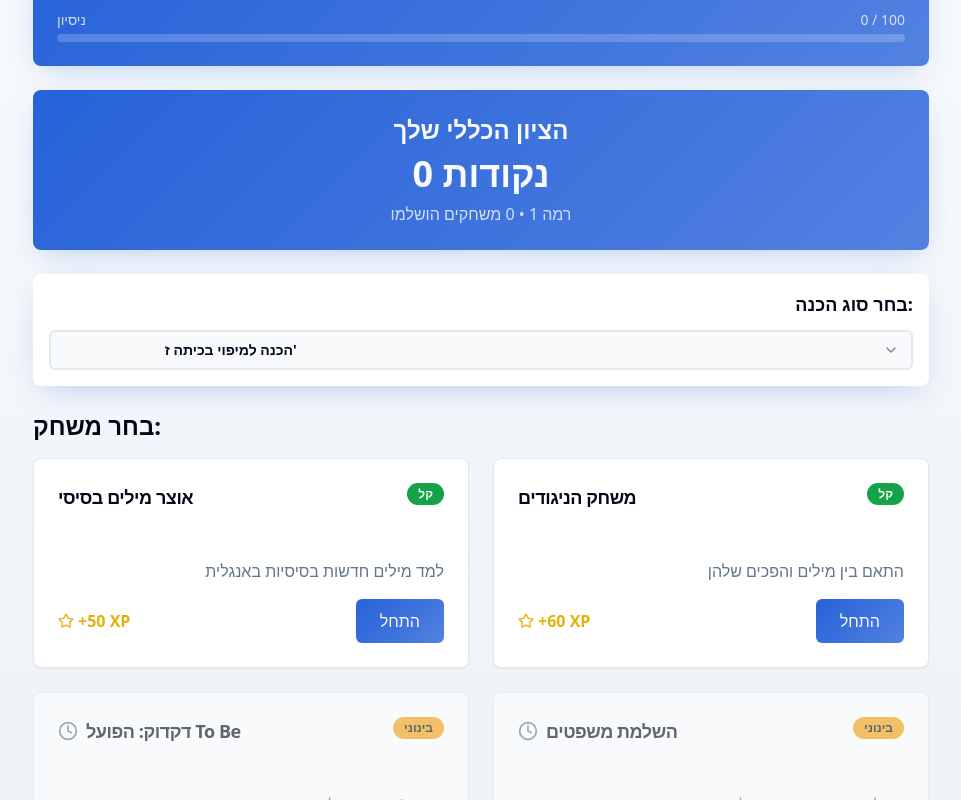
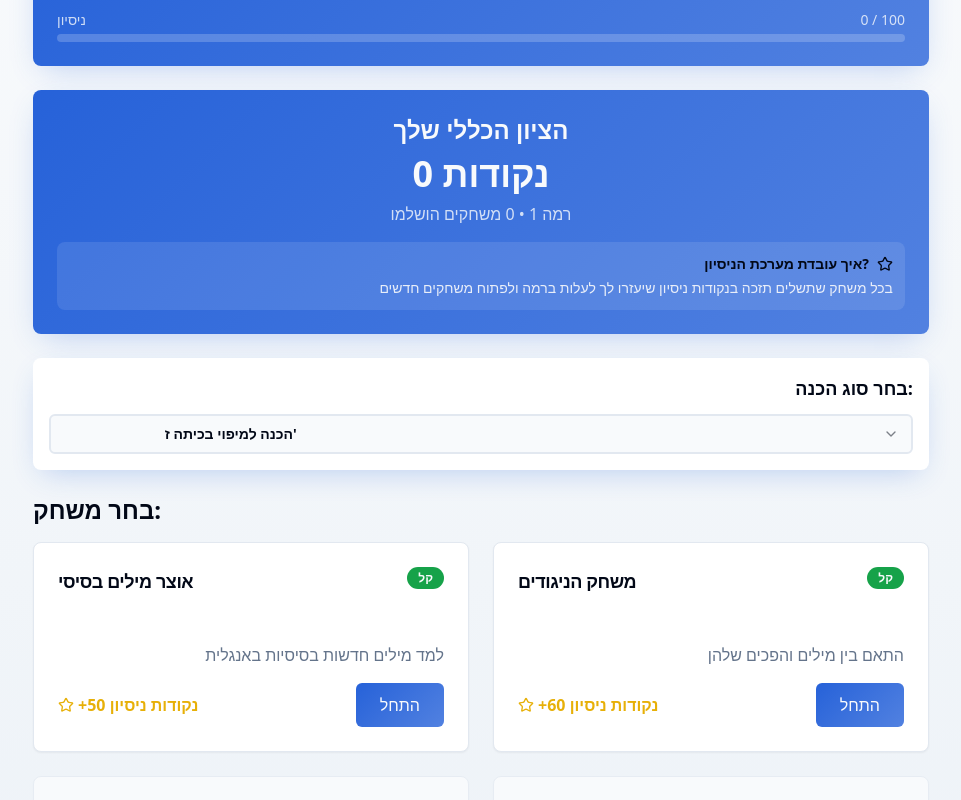
Before and after one commit to shay-berman/wordweaver-kid, a React (Vite) app: page / in a window 1280 px wide. Both pictures are taken after a click on the button "התחל את ההרפתקה! 🚀". Shown: the part 94-894 px from the top of the page, without its empty margins (159-1120 px from the left). Built offline with nearby package versions, Linux system fonts and the light colour scheme; the HTML template or start-up script is replaced by a standard one.

Commit message:
Add XP display clarification

```diff
--- a/src/components/GameCard.tsx
+++ b/src/components/GameCard.tsx
@@ -63,7 +63,7 @@ export const GameCard = ({
         <div className="flex items-center justify-between">
           <div className="flex items-center gap-1 text-accent">
             <Star className="w-4 h-4" />
-            <span className="font-semibold text-sm sm:text-base">+{xpReward} XP</span>
+            <span className="font-semibold text-sm sm:text-base">+{xpReward} נקודות ניסיון</span>
           </div>
 
           <Button
--- a/src/pages/Index.tsx
+++ b/src/pages/Index.tsx
@@ -7,7 +7,7 @@ import { UserProfileCard } from "@/components/UserProfile";
 import { gameCategories, initialPlayerData, GameCategory } from "@/data/gameData";
 import { Button } from "@/components/ui/button";
 import { Select, SelectContent, SelectItem, SelectTrigger, SelectValue } from "@/components/ui/select";
-import { BookOpen, Trophy, Target, User } from "lucide-react";
+import { BookOpen, Trophy, Target, User, Star } from "lucide-react";
 import { useAuth } from "@/contexts/AuthContext";
 import { toast } from "sonner";
 import heroCharacter from "@/assets/hero-character.jpg";
@@ -283,6 +283,17 @@ const Index = () => {
           <p className="text-primary-foreground/80">
             רמה {playerData.level} • {playerData.completedLevels.length} משחקים הושלמו
           </p>
+
+          {/* XP System Explanation */}
+          <div className="mt-4 p-3 bg-white/10 rounded-lg text-sm text-right">
+            <div className="flex items-center justify-end gap-2 mb-1">
+              <span className="font-semibold">איך עובדת מערכת הניסיון?</span>
+              <Star className="w-4 h-4" />
+            </div>
+            <p className="text-primary-foreground/90">
+              בכל משחק שתשלים תזכה בנקודות ניסיון שיעזרו לך לעלות ברמה ולפתוח משחקים חדשים
+            </p>
+          </div>
         </div>
 
         {/* Category Selection */}
```
